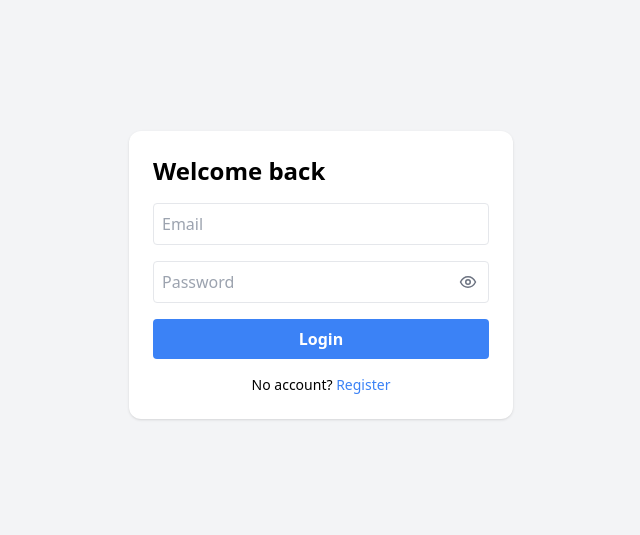
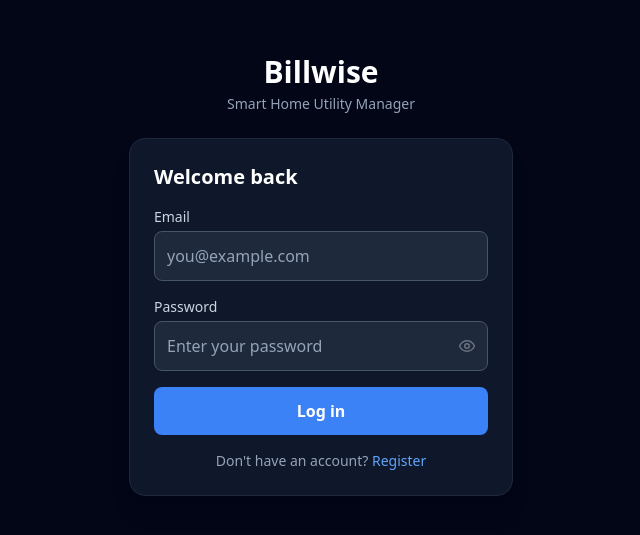
Before and after one commit to Malsha23/billwise-v2, a React app in the folder frontend/: page /login in a window 1280 px wide. Shown: the part 125-660 px from the top of the page, without its empty margins (319-959 px from the left). Built offline with nearby package versions, Linux system fonts and the light colour scheme; the HTML template or start-up script is replaced by a standard one.

Commit message:
Add register, tariffs and admin screenshots

```diff
--- a/frontend/src/pages/Login.jsx
+++ b/frontend/src/pages/Login.jsx
@@ -2,6 +2,10 @@ import { useState } from 'react';
 import { Link, useNavigate } from 'react-router-dom';
 import api, { errMsg } from '../lib/api';
 import PasswordInput from '../components/PasswordInput';
+
+const inputCls =
+  'w-full rounded-lg border border-slate-600 bg-slate-800 p-3 text-white placeholder-slate-400 focus:border-blue-500 focus:outline-none';
+
 export default function Login() {
   const navigate = useNavigate();
   const [form, setForm] = useState({ email: '', password: '' });
@@ -19,27 +23,37 @@ export default function Login() {
   };
 
   return (
-    <div className="flex min-h-screen items-center justify-center bg-gray-100 p-4">
-      <form onSubmit={submit} className="w-full max-w-sm space-y-4 rounded-xl bg-white p-6 shadow">
-        <h1 className="text-2xl font-semibold">Welcome back</h1>
-        {error && <p className="rounded bg-red-50 p-2 text-sm text-red-600">{error}</p>}
-        <input
-          type="email" required placeholder="Email"
-          className="w-full rounded border p-2"
-          value={form.email}
-          onChange={(e) => setForm({ ...form, email: e.target.value })}
-        />
-        <PasswordInput
-  required placeholder="Password"
-  value={form.password}
-  onChange={(e) => setForm({ ...form, password: e.target.value })}
-         />
+    <div className="flex min-h-screen items-center justify-center bg-slate-950 p-4">
+      <div className="w-full max-w-sm">
+        <div className="mb-6 text-center">
+          <h1 className="text-3xl font-bold text-white">Billwise</h1>
+          <p className="mt-1 text-sm text-slate-400">Smart Home Utility Manager</p>
+        </div>
 
-        <button className="w-full rounded bg-blue-500 p-2 font-semibold text-white">Login</button>
-        <p className="text-center text-sm">
-          No account? <Link to="/register" className="text-blue-500">Register</Link>
-        </p>
-      </form>
+        <form onSubmit={submit} className="space-y-4 rounded-2xl border border-slate-800 bg-slate-900 p-6 shadow-xl">
+          <h2 className="text-xl font-semibold text-white">Welcome back</h2>
+          {error && <p role="alert" className="rounded-lg bg-red-950 p-2 text-sm text-red-300">{error}</p>}
+
+          <div>
+            <label className="mb-1 block text-sm text-slate-300">Email</label>
+            <input type="email" required placeholder="you@example.com" className={inputCls}
+              value={form.email} onChange={(e) => setForm({ ...form, email: e.target.value })} />
+          </div>
+
+          <div>
+            <label className="mb-1 block text-sm text-slate-300">Password</label>
+            <PasswordInput required placeholder="Enter your password"
+              className="!rounded-lg !border-slate-600 !bg-slate-800 !p-3 !pr-10 text-white placeholder-slate-400"
+              value={form.password} onChange={(e) => setForm({ ...form, password: e.target.value })} />
+          </div>
+
+          <button className="w-full rounded-lg bg-blue-500 p-3 font-semibold text-white hover:bg-blue-600">Log in</button>
+
+          <p className="text-center text-sm text-slate-400">
+            Don't have an account? <Link to="/register" className="text-blue-400">Register</Link>
+          </p>
+        </form>
+      </div>
     </div>
   );
 }
--- a/frontend/src/pages/Register.jsx
+++ b/frontend/src/pages/Register.jsx
@@ -3,16 +3,26 @@ import { Link, useNavigate } from 'react-router-dom';
 import api, { errMsg } from '../lib/api';
 import PasswordInput from '../components/PasswordInput';
 
+const inputCls =
+  'w-full rounded-lg border border-slate-600 bg-slate-800 p-3 text-white placeholder-slate-400 focus:border-blue-500 focus:outline-none';
+const pwCls = '!rounded-lg !border-slate-600 !bg-slate-800 !p-3 !pr-10 text-white placeholder-slate-400';
+
 export default function Register() {
   const navigate = useNavigate();
-  const [form, setForm] = useState({ name: '', email: '', password: '' });
+  const [form, setForm] = useState({ name: '', email: '', password: '', confirm: '' });
   const [error, setError] = useState('');
+  const set = (key) => (e) => setForm({ ...form, [key]: e.target.value });
 
   const submit = async (e) => {
     e.preventDefault();
     setError('');
+
+    if (form.name.trim().length < 2) return setError('Name must be at least 2 characters');
+    if (form.password.length < 6) return setError('Password must be at least 6 characters');
+    if (form.password !== form.confirm) return setError('Passwords do not match');
+
     try {
-      await api.post('/auth/register', form);
+      await api.post('/auth/register', { name: form.name, email: form.email, password: form.password });
       navigate('/');
     } catch (err) {
       setError(errMsg(err));
@@ -20,30 +30,29 @@ export default function Register() {
   };
 
   return (
-    <div className="flex min-h-screen items-center justify-center bg-gray-100 p-4">
-      <form onSubmit={submit} className="w-full max-w-sm space-y-4 rounded-xl bg-white p-6 shadow">
-        <h1 className="text-2xl font-semibold">Create account</h1>
-        {error && <p className="rounded bg-red-50 p-2 text-sm text-red-600">{error}</p>}
-        <input
-          required placeholder="Full name"
-          className="w-full rounded border p-2"
-          value={form.name}
-          onChange={(e) => setForm({ ...form, name: e.target.value })}
-        />
-        <input
-          type="email" required placeholder="Email"
-          className="w-full rounded border p-2"
-          value={form.email}
-          onChange={(e) => setForm({ ...form, email: e.target.value })}
-        />
-       <PasswordInput placeholder="Password (min 6 characters)" value={form.password} onChange={set('password')} />
-       <PasswordInput placeholder="Confirm password" value={form.confirm} onChange={set('confirm')} />
+    <div className="flex min-h-screen items-center justify-center bg-slate-950 p-4">
+      <div className="w-full max-w-sm">
+        <div className="mb-6 text-center">
+          <h1 className="text-3xl font-bold text-white">Billwise</h1>
+          <p className="mt-1 text-sm text-slate-400">Track · Manage · Save</p>
+        </div>
 
-        <button className="w-full rounded bg-blue-500 p-2 font-semibold text-white">Register</button>
-        <p className="text-center text-sm">
-          Already have an account? <Link to="/login" className="text-blue-500">Login</Link>
-        </p>
-      </form>
+        <form onSubmit={submit} noValidate className="space-y-4 rounded-2xl border border-slate-800 bg-slate-900 p-6 shadow-xl">
+          <h2 className="text-xl font-semibold text-white">Create account</h2>
+          {error && <p role="alert" className="rounded-lg bg-red-950 p-2 text-sm text-red-300">{error}</p>}
+
+          <input className={inputCls} placeholder="Full name" value={form.name} onChange={set('name')} />
+          <input type="email" className={inputCls} placeholder="Email" value={form.email} onChange={set('email')} />
+          <PasswordInput className={pwCls} placeholder="Password (min 6 characters)" value={form.password} onChange={set('password')} />
+          <PasswordInput className={pwCls} placeholder="Confirm password" value={form.confirm} onChange={set('confirm')} />
+
+          <button className="w-full rounded-lg bg-blue-500 p-3 font-semibold text-white hover:bg-blue-600">Register</button>
+
+          <p className="text-center text-sm text-slate-400">
+            Already have an account? <Link to="/login" className="text-blue-400">Login</Link>
+          </p>
+        </form>
+      </div>
     </div>
   );
 }
```
Also changed, not shown: 10 other files (tests, documents, lock files or other folders).
